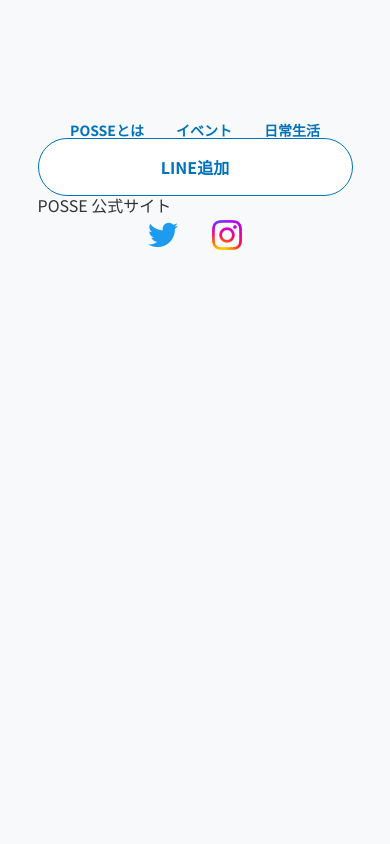
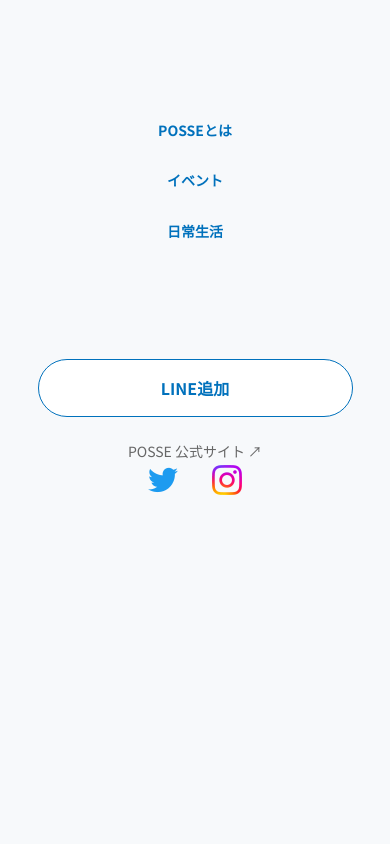
Before and after one commit to posse-ap/sample-ph1-website, a plain HTML site: page index.html in a window 390 px wide. Shown: the top 844 px of the page. Drawn offline with Linux system fonts and the light colour scheme.

Commit message:
update: 途中経過

```diff
--- a/assets/css/sp/style.css
+++ b/assets/css/sp/style.css
@@ -99,24 +99,40 @@
     top: 27px;
   }
 
-  /* .header-nav {
-    display: none;
-  } */
-
   .header-nav {
     display: flex;
+    flex-direction: column;
+    align-items: center;
     position: fixed;
     top: 0;
     right: 0;
     bottom: 0;
     left: 0;
     background-color: #F7F9FB;
-    flex-direction: column;
     gap: 0;
     padding: 120px 24px 40px;
     /* visibility: hidden; */
     /* opacity: 0; */
     /* transition: visibility .3s linear, opacity .3s linear; */
+  }
+
+  .header-navList {
+    flex-direction: column;
+    width: 100%;
+    align-items: center;
+  }
+
+  .header-info {
+    display: flex;
+    flex-direction: column;
+    align-items: center;
+    gap: 24px;
+    margin-top: 120px;
+  }
+
+  .header-corporateLink {
+    color: #666666;
+    font-size: 14px;
   }
 
   /**
--- a/index.html
+++ b/index.html
@@ -40,13 +40,12 @@
         </ul>
         <ul class="header-info">
           <li>
-            <a href="https://line.me/R/ti/p/@651htnqp?from=page" class="cta-button header-ctaLink" target="_blank"
-              rel="noopener noreferrer">
+            <a href="https://line.me/R/ti/p/@651htnqp?from=page" class="cta-button">
               LINE追加
             </a>
           </li>
           <li>
-            <a href="#" class="header-corporateLink" target="_blank" rel="noopener noreferrer">POSSE 公式サイト</a>
+            <a href="#" class="header-corporateLink">POSSE 公式サイト ↗</a>
           </li>
         </ul>
         <ul class="header-snsList">
```
